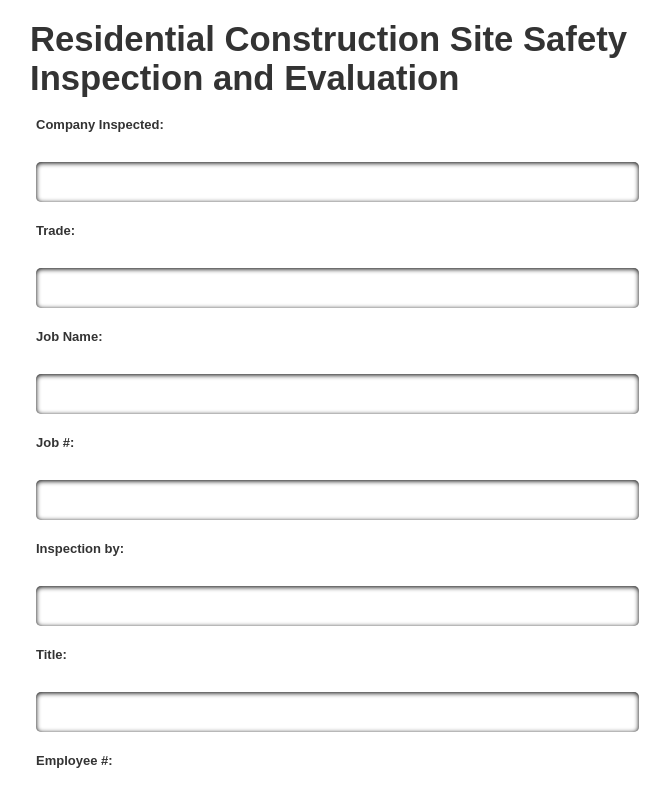
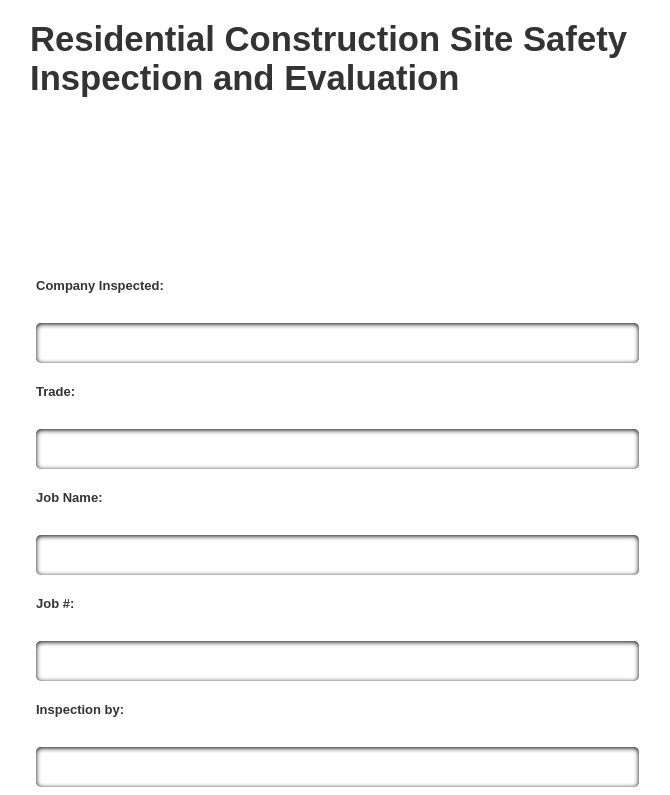
Before and after one commit to LindsayKB/tourbillon-hbra, a plain HTML site: page www/index.html in a window 1280 px wide. Shown: the top 795 px of the page, without its empty margins (304-974 px from the left). Drawn offline with Linux system fonts and the light colour scheme.

Commit message:
Update style.css

```diff
--- a/www/style/style.css
+++ b/www/style/style.css
@@ -4,6 +4,9 @@
 	font-family: Arial, helvetica, sans-serif;
 }
 
+html {
+	height:100%;
+}
 
 body{
 	font-size:13pt;
@@ -31,7 +34,7 @@ body{
 }
 
 form{
-	margin-top: 19px;
+	margin-top: 180px;
 }
 
 .input {
```
